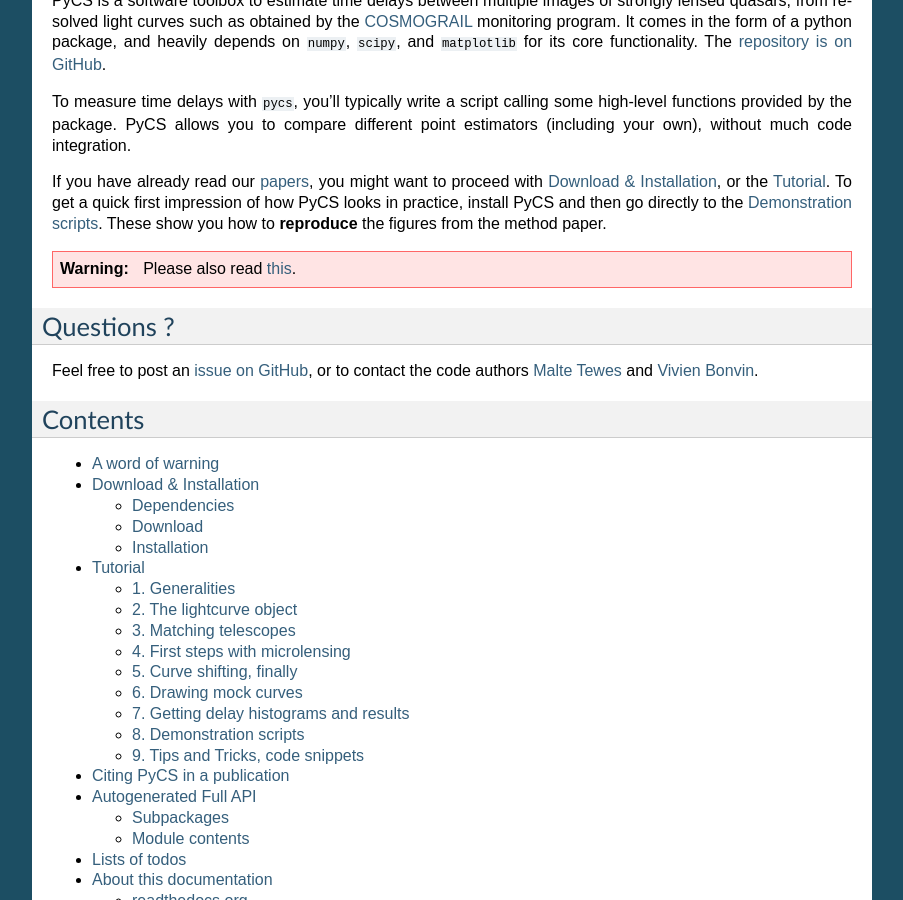
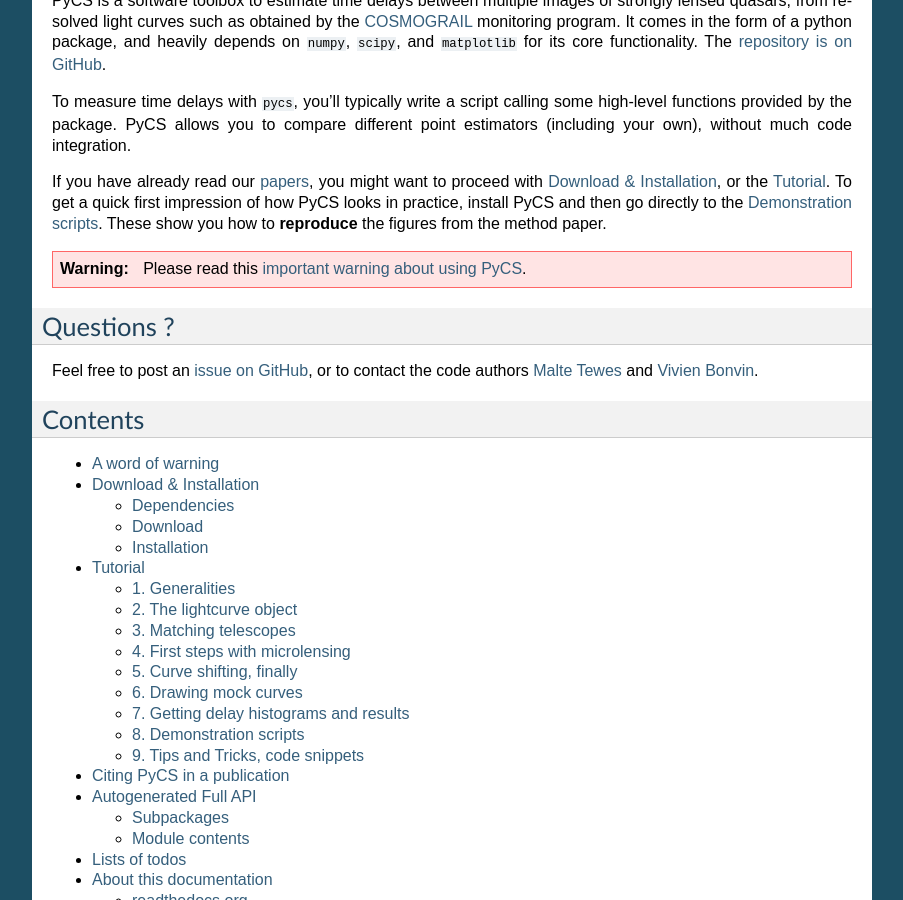
Before and after one commit to COSMOGRAIL/PyCS, a Sphinx documentation site: the page built from sphinx/source/index.rst, in a window 1280 px wide and 900 px high, scrolled down 455 px. Shown: the whole window, without its empty margins (198-1101 px from the left). Built offline with Sphinx 7.4.7, drawn with Linux system fonts in a browser that asks for light colours; formulas are drawn with MathJax 3.

Commit message:
Rephrasing

```diff
--- a/sphinx/source/index.rst
+++ b/sphinx/source/index.rst
@@ -14,7 +14,7 @@
 
 If you have already read our :doc:`papers<citing>`, you might want to proceed with :doc:`installation`, or the :doc:`tutorial/tutorial`. To get a quick first impression of how PyCS looks in practice, install PyCS and then go directly to the :doc:`tutorial/demo1`. These show you how to **reproduce** the figures from the method paper.
 
-.. warning:: Please also read :doc:`this<warning>`.
+.. warning:: Please read this :doc:`important warning about using PyCS<warning>`.
 
 Questions ?
 -----------
```
